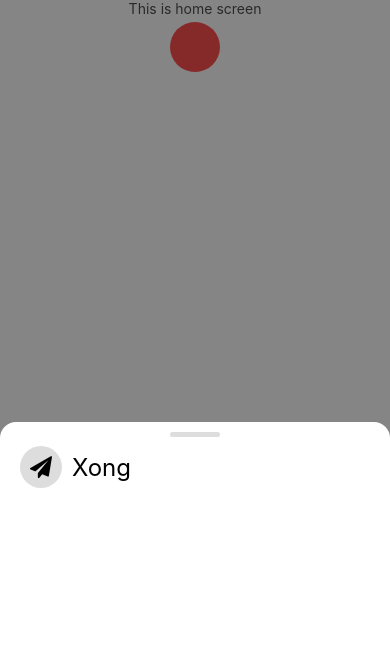
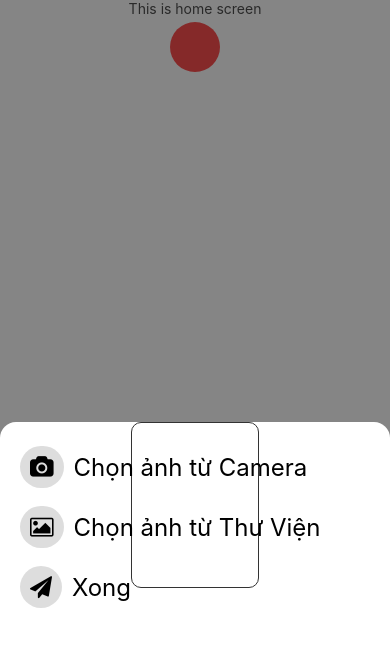
Before and after one commit to gnauqtahnal/ComBook, a React Native app: screen / in a window 390 px wide. Both pictures are taken after a click on the element 195 px from the left and 47 px from the top of the page. Shown: the top 646 px of the page. Built offline with nearby package versions, Linux system fonts and the light colour scheme.

Commit message:
Add camera, library button

```diff
--- a/src/components/CommCard/CommCardContainer.js
+++ b/src/components/CommCard/CommCardContainer.js
@@ -1,7 +1,7 @@
 import React from 'react';
 import { StyleSheet, View } from 'react-native';
 
-export const CommCardContainer = ({ containerStyle, children }) => {
+const CommCardContainer = ({ containerStyle, children }) => {
   return <View style={[styles.container, containerStyle]}>{children}</View>;
 };
 
@@ -15,3 +15,5 @@ const styles = StyleSheet.create({
     overflow: 'hidden',
   },
 });
+
+export default CommCardContainer;
--- a/src/components/CommCard/index.js
+++ b/src/components/CommCard/index.js
@@ -1 +1 @@
-export { CommCardContainer } from './CommCardContainer';
+export { default } from './CommCardContainer';
--- /dev/null
+++ b/src/screens/HomeScreen/CardPropsBottomSheet/CameraPickerButton.js
@@ -0,0 +1,46 @@
+import { FontAwesome } from '@expo/vector-icons';
+import React from 'react';
+import { StyleSheet, Text, TouchableHighlight, View } from 'react-native';
+
+const CameraPickerButton = React.memo(({ containerStyle, onPress }) => {
+  return (
+    <TouchableHighlight
+      onPress={onPress}
+      style={[styles.container, containerStyle]}
+      underlayColor="#cccccc"
+    >
+      <View style={styles.wrapper}>
+        <View style={styles.iconContainer}>
+          <FontAwesome name="camera" size={22} color="black" />
+        </View>
+        <Text style={styles.text}>Chọn ảnh từ Camera</Text>
+      </View>
+    </TouchableHighlight>
+  );
+});
+
+const styles = StyleSheet.create({
+  container: {
+    width: '100%',
+    height: 60,
+    paddingHorizontal: 20,
+    alignItems: 'flex-start',
+    justifyContent: 'center',
+  },
+  wrapper: {
+    flexDirection: 'row',
+    alignItems: 'center',
+    justifyContent: 'flex-start',
+  },
+  iconContainer: {
+    padding: 10,
+    borderRadius: 9999,
+    backgroundColor: '#dddddd',
+    marginRight: 10,
+  },
+  text: {
+    fontSize: 24,
+  },
+});
+
+export default CameraPickerButton;
--- /dev/null
+++ b/src/screens/HomeScreen/CardPropsBottomSheet/LibraryPickerButton.js
@@ -0,0 +1,46 @@
+import { FontAwesome } from '@expo/vector-icons';
+import React from 'react';
+import { StyleSheet, Text, TouchableHighlight, View } from 'react-native';
+
+const LibraryPickerButton = React.memo(({ containerStyle, onPress }) => {
+  return (
+    <TouchableHighlight
+      onPress={onPress}
+      style={[styles.container, containerStyle]}
+      underlayColor="#cccccc"
+    >
+      <View style={styles.wrapper}>
+        <View style={styles.iconContainer}>
+          <FontAwesome name="photo" size={22} color="black" />
+        </View>
+        <Text style={styles.text}>Chọn ảnh từ Thư Viện</Text>
+      </View>
+    </TouchableHighlight>
+  );
+});
+
+const styles = StyleSheet.create({
+  container: {
+    width: '100%',
+    height: 60,
+    paddingHorizontal: 20,
+    alignItems: 'flex-start',
+    justifyContent: 'center',
+  },
+  wrapper: {
+    flexDirection: 'row',
+    alignItems: 'center',
+    justifyContent: 'flex-start',
+  },
+  iconContainer: {
+    padding: 10,
+    borderRadius: 9999,
+    backgroundColor: '#dddddd',
+    marginRight: 10,
+  },
+  text: {
+    fontSize: 24,
+  },
+});
+
+export default LibraryPickerButton;
--- a/src/screens/HomeScreen/CardPropsBottomSheet/index.js
+++ b/src/screens/HomeScreen/CardPropsBottomSheet/index.js
@@ -1,14 +1,37 @@
 import React from 'react';
+import { StyleSheet } from 'react-native';
 
 import BottomSheet from '../../../components/BottomSheet';
+import CommCardContainer from '../../../components/CommCard';
+import CameraPickerButton from './CameraPickerButton';
+import LibraryPickerButton from './LibraryPickerButton';
 import SubmitButton from './SubmitButton';
+
+const CommCardPreview = () => {
+  return (
+    <CommCardContainer
+      containerStyle={styles.previewContainer}
+    ></CommCardContainer>
+  );
+};
 
 const CardPropsBottomSheet = () => {
   return (
     <BottomSheet>
+      <CommCardPreview />
+      <CameraPickerButton />
+      <LibraryPickerButton />
       <SubmitButton />
     </BottomSheet>
   );
 };
 
+const styles = StyleSheet.create({
+  previewContainer: {
+    position: 'absolute',
+    top: 0,
+    backgroundColor: '#ffffff',
+  },
+});
+
 export default CardPropsBottomSheet;
```
